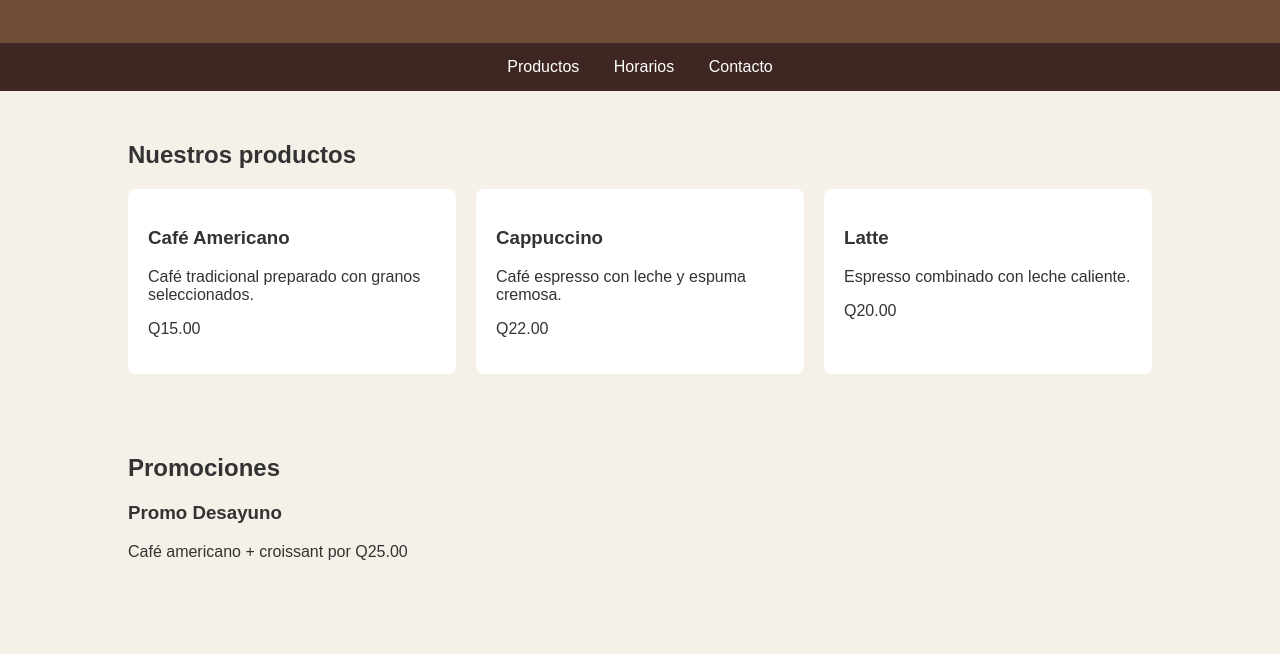
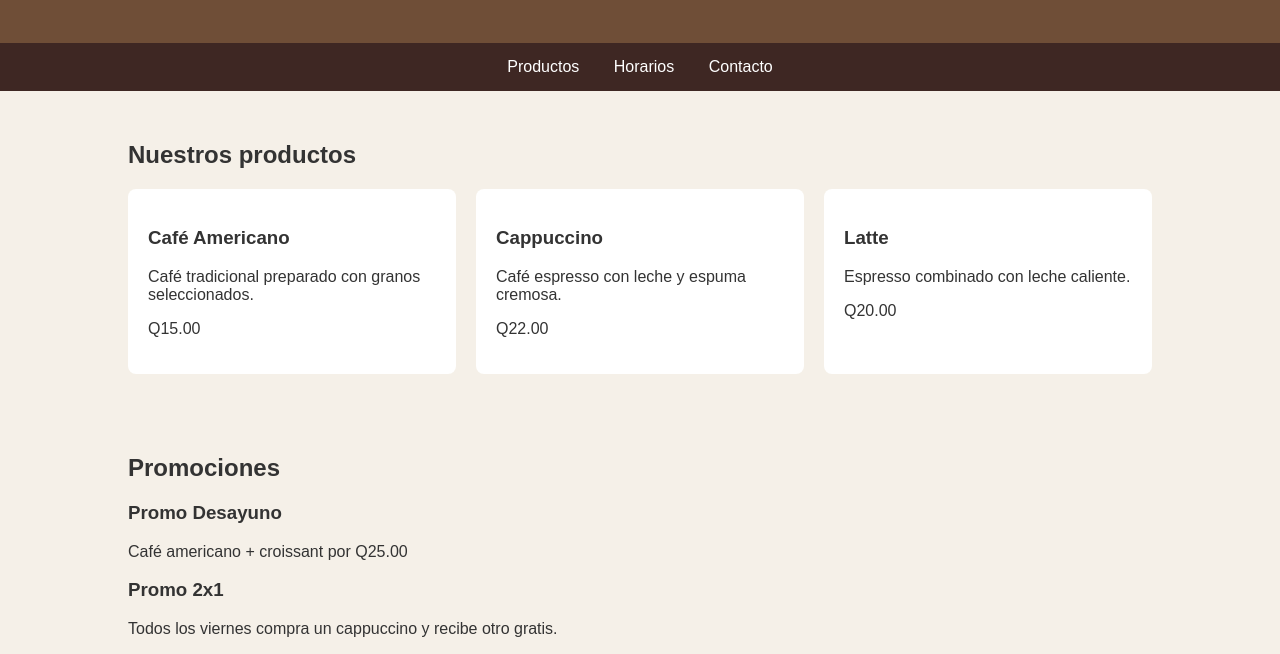
Before and after one commit to icacereso/Cafe-Barista, a plain HTML site: page index.html in a window 1280 px wide. Shown: the part 131-785 px from the top of the page. Drawn offline with Linux system fonts and the light colour scheme.

Commit message:
Agregar promoción 2x1

```diff
--- a/index.html
+++ b/index.html
@@ -51,7 +51,12 @@
                 <h3>Promo Desayuno</h3>
                 <p>Café americano + croissant por Q25.00</p>
             </div>
+            <div class="promocion">
+                <h3>Promo 2x1</h3>
+                <p>Todos los viernes compra un cappuccino y recibe otro gratis.</p>
+            </div>
         </section>
+
         <section id="horarios">
             <h2>Horarios</h2>
             <p>Lunes a viernes: 7:00 AM - 8:00 PM</p>
```
